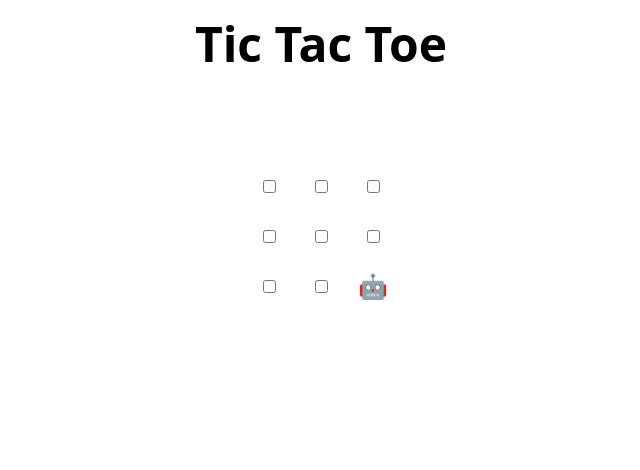
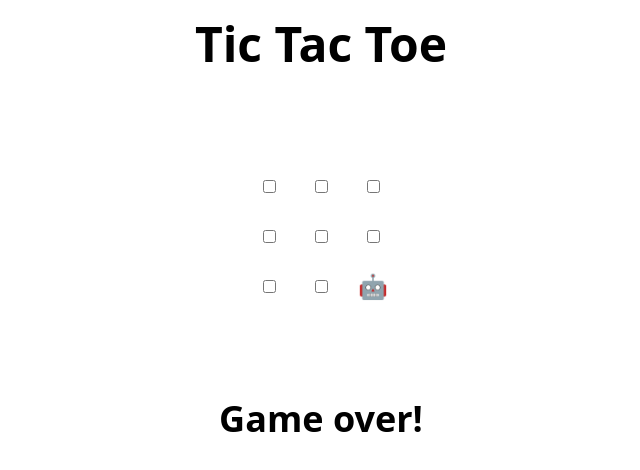
Before and after one commit to takumi230703/skills-review-pull-requests, a plain HTML site: page index.html in a window 1280 px wide. Shown: the whole page, without its empty margins (319-959 px from the left). Drawn offline with Linux system fonts and the light colour scheme.

Commit message:
Update index.html
You can commit!

```diff
--- a/index.html
+++ b/index.html
@@ -46,6 +46,7 @@
     <td><input type="checkbox" /></td>
   </tr>
 </table>
+<h2>Game over!</h2>
 
 <h2 hidden>Game over, refresh to play again 🧑‍💻 🤖!</h2>
 
```
